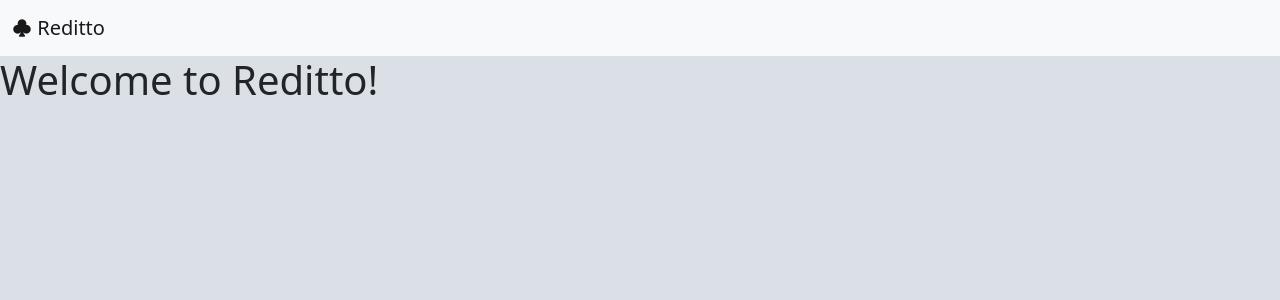
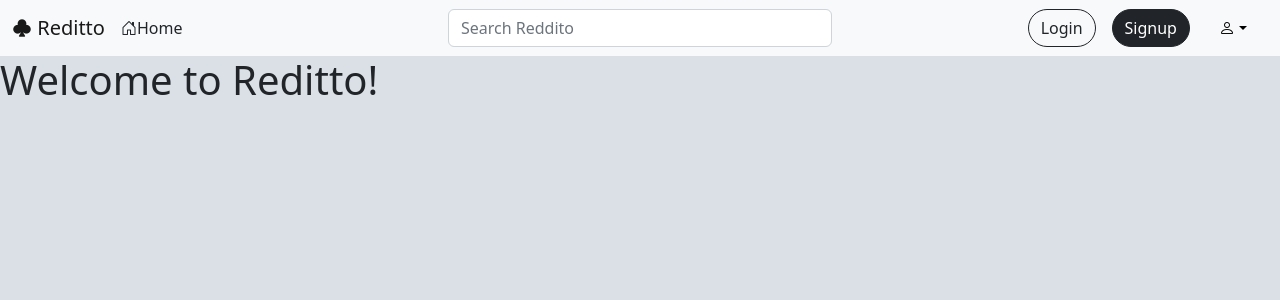
Before and after one commit to AkshayKappala/reditto, a React (Create React App) app: page / in a window 1280 px wide. Shown: the top 300 px of the page. Built offline with nearby package versions, Linux system fonts and the light colour scheme.

Commit message:
Create basic layout of topbar

```diff
--- a/src/components/Topbar/Topbar.jsx
+++ b/src/components/Topbar/Topbar.jsx
@@ -1,6 +1,11 @@
 import React from "react";
 import Container from "react-bootstrap/Container";
 import Navbar from "react-bootstrap/Navbar";
+import Nav from "react-bootstrap/Nav";
+import Form from "react-bootstrap/Form";
+import Button from "react-bootstrap/Button";
+import Dropdown from "react-bootstrap/Dropdown";
+import DropdownButton from "react-bootstrap/DropdownButton";
 
 function Topbar() {
   return (
@@ -10,6 +15,41 @@ function Topbar() {
           <Navbar.Brand href="#home">
             <i class="bi bi-suit-club-fill"></i> Reditto
           </Navbar.Brand>
+          <Nav.Link href="#home" className="me-auto">
+            <i class="bi bi-house-door"></i>Home
+          </Nav.Link>
+
+          <Form
+            style={{
+              float: "none",
+              position: "absolute",
+
+              top: "50%",
+              left: "50%",
+              width: "30%",
+              transform: "translate(-50%, -50%)",
+            }}
+          >
+            {/*Need to change to something not absolute */}
+            <Form.Control type="search" placeholder="Search Reddito" />
+          </Form>
+          <Button variant="outline-dark" className="mx-2 rounded-pill">
+            Login
+          </Button>
+          <Button variant="dark" className="mx-2 rounded-pill">
+            Signup
+          </Button>
+          <DropdownButton
+            variant="light"
+            align="end"
+            id="dropdown-basic-button"
+            title={<i class="bi bi-person"></i>}
+            className="mx-2"
+          >
+            <Dropdown.Item href="#/action-1">Dark Mode</Dropdown.Item>
+            <Dropdown.Item href="#/action-2">Help Center</Dropdown.Item>
+            <Dropdown.Item href="#/action-3">Terms and Policies</Dropdown.Item>
+          </DropdownButton>
         </Container>
       </Navbar>
     </div>
```
